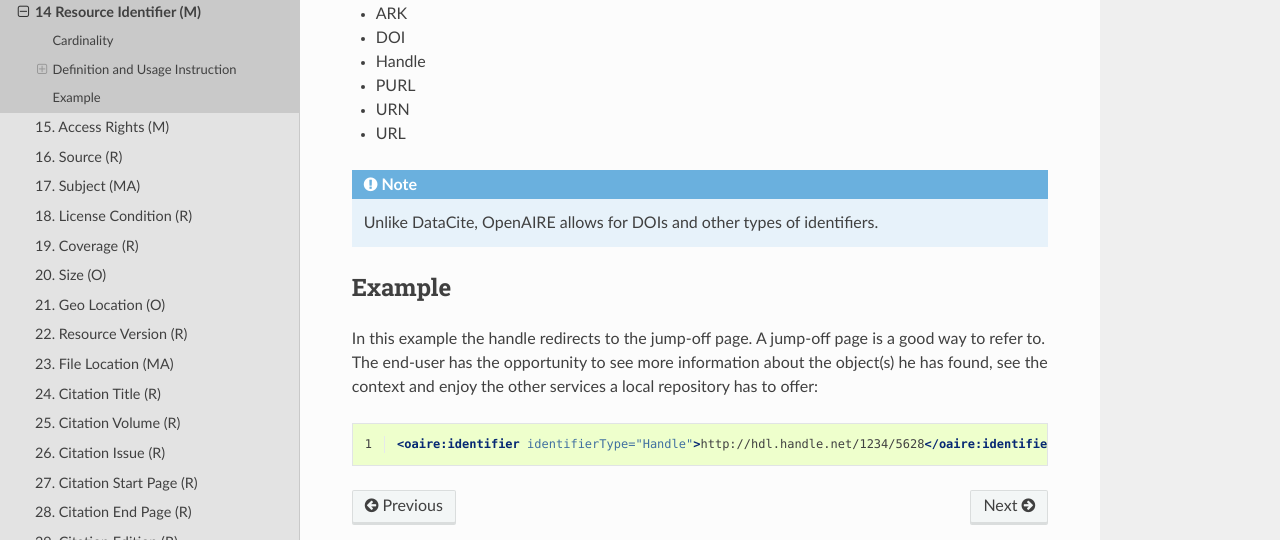
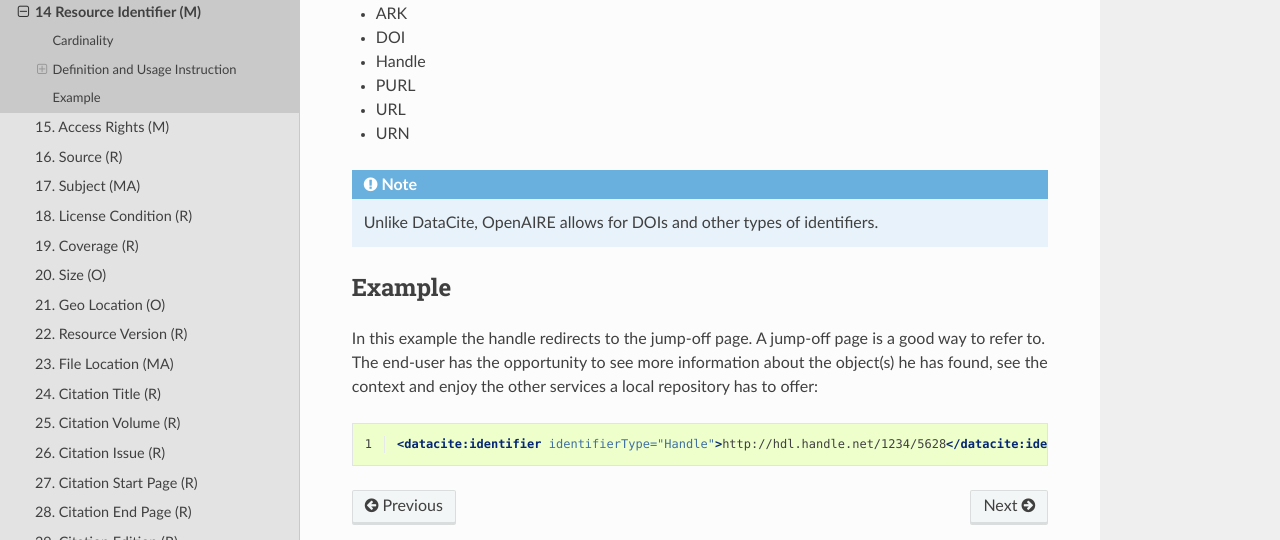
Before and after one commit to openaire/guidelines-literature-repositories, a Sphinx documentation site: the page built from docs/field_resourceidentifier.rst, in a window 1280 px wide and 900 px high, scrolled down 1116 px. Shown: the part 221-761 px from the top of the window. Built offline with Sphinx 7.4.7 and the Read the Docs theme 2.0.0, drawn with Linux system fonts in a browser that asks for light colours; a script that is not in the unit is left out; some of the changed lines change nothing that is shown.

Commit message:
fix namespace in example

```diff
--- a/docs/field_resourceidentifier.rst
+++ b/docs/field_resourceidentifier.rst
@@ -52,8 +52,8 @@ The type of the Identifier (occurrences: 1).
 * DOI
 * Handle
 * PURL
+* URL
 * URN
-* URL
 
 .. note::
    Unlike DataCite, OpenAIRE allows for DOIs and other types of identifiers.
@@ -66,4 +66,4 @@ In this example the handle redirects to the jump-off page. A jump-off page is a
 .. code-block:: xml
    :linenos:
 
-   <oaire:identifier identifierType="Handle">http://hdl.handle.net/1234/5628</oaire:identifier>
+   <datacite:identifier identifierType="Handle">http://hdl.handle.net/1234/5628</datacite:identifier>
```
